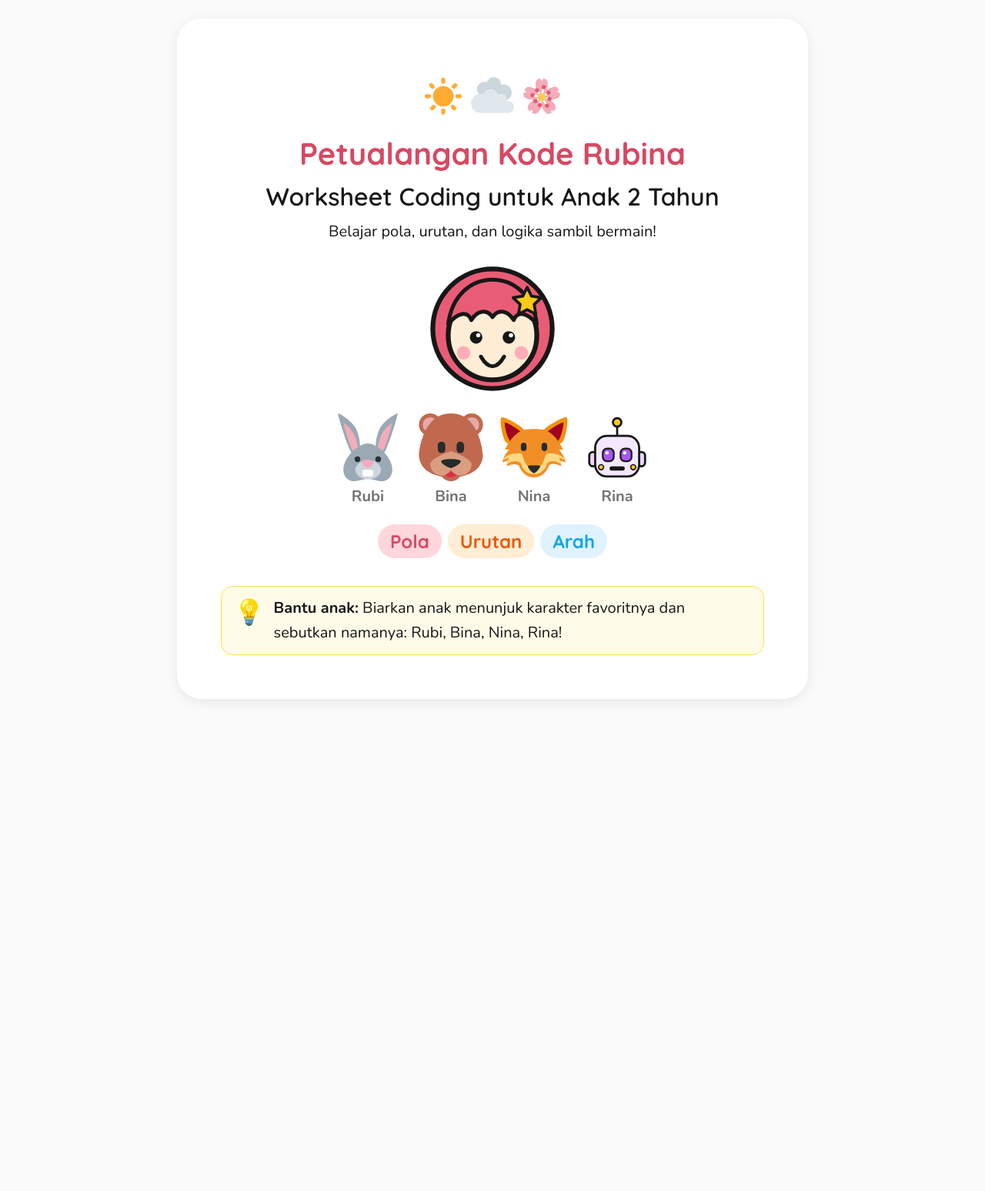
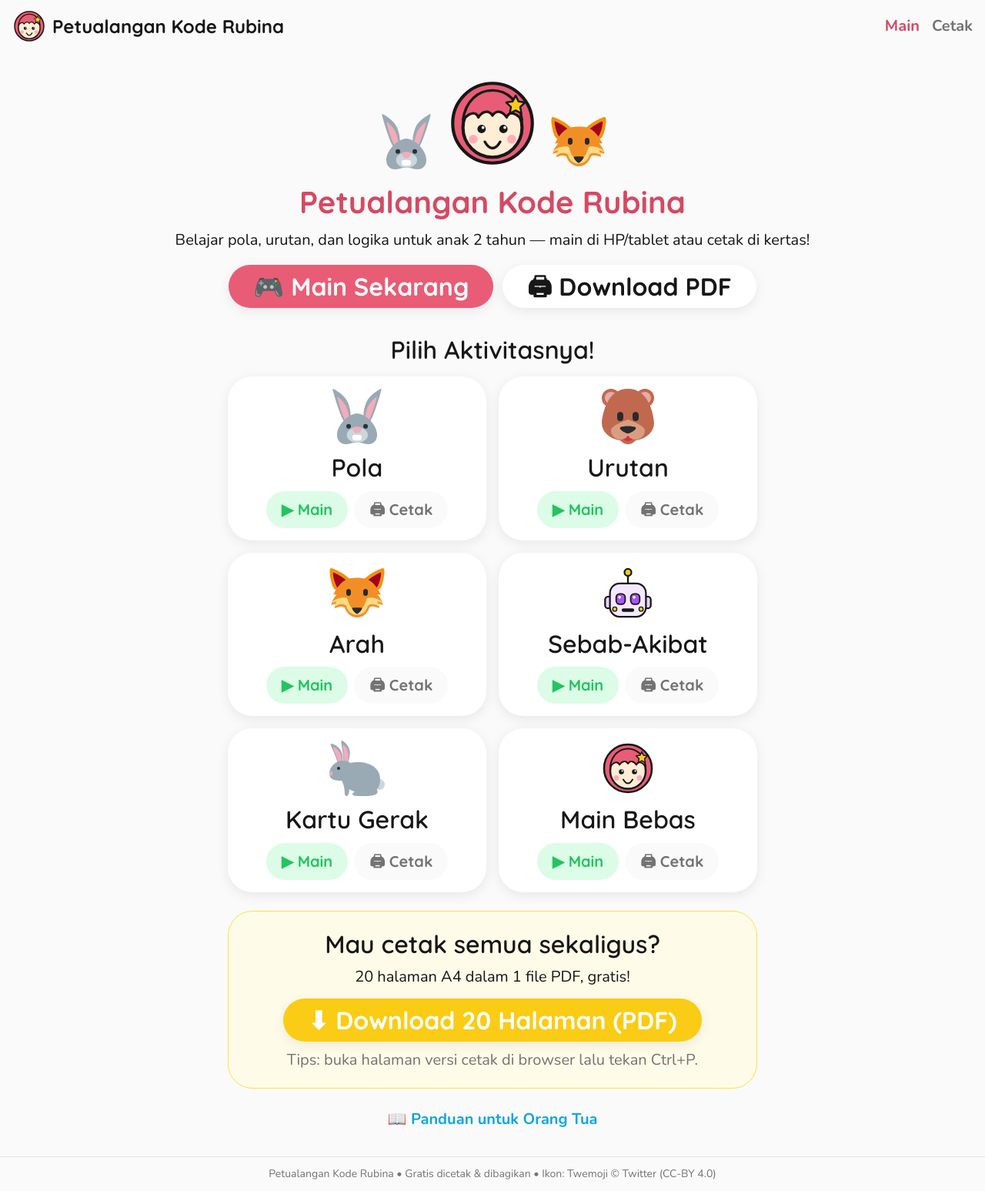
Before and after one commit to vrachmd/petualangan-kode-rubina, an Astro site: page /petualangan-kode-rubina/ in a window 1280 px wide. Shown: the whole page at 77% size. Before the commit the page ends 932 px from the top, so only its background shows below. Built offline with nearby package versions, Linux system fonts and the light colour scheme; Astro itself is replaced by a stand-in of ours.

Commit message:
feat: landing website (Main/Cetak/Download PDF), cover pindah ke /sampul/

```diff
--- a/src/pages/game/index.astro
+++ b/src/pages/game/index.astro
@@ -52,6 +52,6 @@ const KATEGORI: Kategori[] = [
       ))}
     </div>
 
-    <a href={`${base}`} class="mt-6 font-sans text-base text-muted">← Kembali ke sampul</a>
+    <a href={`${base}`} class="mt-6 font-sans text-base text-muted">← Beranda</a>
   </div>
 </WorksheetLayout>
--- a/src/pages/index.astro
+++ b/src/pages/index.astro
@@ -1,57 +1,105 @@
 ---
 import WorksheetLayout from "../layouts/WorksheetLayout.astro";
-import PageWrapper from "../components/layout/PageWrapper.astro";
-import ParentNote from "../components/layout/ParentNote.astro";
 import Text from "../components/base/Text.astro";
 import Icon from "../components/base/Icon.astro";
-import { NAMA_ANAK } from "../utils/nama";
+
+const base = import.meta.env.BASE_URL;
+const pdf = `${base}unduhan/petualangan-kode-rubina-full.pdf`;
+
+interface Menu {
+  nama: string;
+  ikon: string;
+  main: string;
+  cetak: string;
+}
+
+const MENU: Menu[] = [
+  { nama: "Pola", ikon: "rubi-kelinci", main: "/game/pola/01-ab", cetak: "/pola/01-ab" },
+  { nama: "Urutan", ikon: "bina-beruang", main: "/game/sequencing/01-cuci-tangan", cetak: "/sequencing/01-cuci-tangan" },
+  { nama: "Arah", ikon: "nina-rubah", main: "/game/arah/01-lacak-garis", cetak: "/arah/01-lacak-garis" },
+  { nama: "Sebab-Akibat", ikon: "rina-robot", main: "/game/sebab-akibat/01-tombol-lampu", cetak: "/sebab-akibat/01-tombol-lampu" },
+  { nama: "Kartu Gerak", ikon: "lompat", main: "/game/kartu-aktivitas", cetak: "/kartu-aktivitas" },
+  { nama: "Main Bebas", ikon: "rubina-anak", main: "/game/bebas/01-buat-pola", cetak: "/bebas/01-buat-pola" },
+];
+
+const url = (r: string) => `${base}${r.replace(/^\//, "")}`;
 ---
 
-<WorksheetLayout title="Sampul">
-  <PageWrapper>
-    <div class="flex flex-1 flex-col items-center gap-5 py-4 text-center">
-      <div class="flex items-center gap-3">
-        <Icon name="matahari" size={48} />
-        <Icon name="awan" size={56} />
-        <Icon name="bunga" size={48} />
+<WorksheetLayout title="Beranda">
+  <div class="flex min-h-screen flex-col bg-background font-sans text-ink">
+    <!-- Navigasi -->
+    <nav class="flex items-center justify-between px-4 py-3">
+      <a href={url("/")} class="flex items-center gap-2">
+        <Icon name="rubina-anak" size={44} />
+        <span class="font-display text-lg font-bold">Petualangan Kode Rubina</span>
+      </a>
+      <div class="flex gap-4 font-sans text-base font-bold">
+        <a href={url("/game/")} class="text-rubina-pink-600">Main</a>
+        <a href={url("/panduan-orang-tua")} class="text-muted">Cetak</a>
       </div>
+    </nav>
 
+    <!-- Hero -->
+    <header class="flex flex-col items-center gap-4 px-4 py-8 text-center">
+      <div class="flex items-end justify-center gap-4">
+        <Icon name="rubi-kelinci" size={72} />
+        <Icon name="rubina-anak" size={120} />
+        <Icon name="nina-rubah" size={72} />
+      </div>
       <div>
-        <Text as="h1" variant="title" class="text-rubina-pink-600">Petualangan Kode {NAMA_ANAK}</Text>
-        <Text variant="heading" class="mt-2">Worksheet Coding untuk Anak 2 Tahun</Text>
-        <Text variant="body" class="mt-2">Belajar pola, urutan, dan logika sambil bermain!</Text>
+        <Text as="h1" variant="title" class="text-rubina-pink-600">Petualangan Kode Rubina</Text>
+        <Text variant="body" class="mt-2">Belajar pola, urutan, dan logika untuk anak 2 tahun — main di HP/tablet atau cetak di kertas!</Text>
       </div>
+      <div class="flex flex-wrap justify-center gap-3">
+        <a href={url("/game/")} class="game-tap flex min-h-[56px] items-center rounded-full bg-rubina-pink-500 px-8 font-display text-xl font-bold text-white shadow-card">
+          🎮 Main Sekarang
+        </a>
+        <a href={pdf} download class="game-tap flex min-h-[56px] items-center rounded-full bg-surface px-8 font-display text-xl font-bold shadow-card">
+          🖨 Download PDF
+        </a>
+      </div>
+    </header>
 
-      <Icon name="rubina-anak" size={180} />
+    <!-- Pilih aktivitas -->
+    <main class="mx-auto flex w-full max-w-[720px] flex-col gap-6 px-4 pb-8">
+      <section>
+        <Text as="h2" variant="heading" class="mb-3 text-center">Pilih Aktivitasnya!</Text>
+        <div class="grid grid-cols-2 gap-4">
+          {MENU.map((m) => (
+            <div class="flex flex-col items-center gap-2 rounded-xl bg-surface p-4 text-center shadow-card">
+              <Icon name={m.ikon} size={72} />
+              <Text variant="heading">{m.nama}</Text>
+              <div class="flex gap-2">
+                <a href={url(m.main)} class="game-tap flex min-h-[48px] items-center rounded-full bg-rubina-mint-100 px-5 font-display text-base font-bold text-rubina-mint-600">
+                  ▶ Main
+                </a>
+                <a href={url(m.cetak)} class="game-tap flex min-h-[48px] items-center rounded-full bg-background px-5 font-display text-base font-bold text-muted">
+                  🖨 Cetak
+                </a>
+              </div>
+            </div>
+          ))}
+        </div>
+      </section>
 
-      <div class="flex items-end justify-center gap-5">
-        <span class="flex flex-col items-center gap-1">
-          <Icon name="rubi-kelinci" size={88} />
-          <Text variant="note"><strong>Rubi</strong></Text>
-        </span>
-        <span class="flex flex-col items-center gap-1">
-          <Icon name="bina-beruang" size={88} />
-          <Text variant="note"><strong>Bina</strong></Text>
-        </span>
-        <span class="flex flex-col items-center gap-1">
-          <Icon name="nina-rubah" size={88} />
-          <Text variant="note"><strong>Nina</strong></Text>
-        </span>
-        <span class="flex flex-col items-center gap-1">
-          <Icon name="rina-robot" size={88} />
-          <Text variant="note"><strong>Rina</strong></Text>
-        </span>
-      </div>
+      <section class="rounded-xl bg-rubina-sunny-50 border border-rubina-sunny-200 p-5 text-center">
+        <Text variant="heading">Mau cetak semua sekaligus?</Text>
+        <Text variant="body" class="mt-1">20 halaman A4 dalam 1 file PDF, gratis!</Text>
+        <a href={pdf} download class="game-tap mt-3 inline-flex min-h-[56px] items-center rounded-full bg-rubina-sunny-500 px-8 font-display text-xl font-bold text-white shadow-card">
+          ⬇ Download 20 Halaman (PDF)
+        </a>
+        <Text variant="note" class="mt-2">Tips: buka halaman versi cetak di browser lalu tekan Ctrl+P.</Text>
+      </section>
 
-      <div class="flex flex-wrap justify-center gap-2">
-        <span class="rounded-full bg-rubina-pink-100 px-4 py-1 font-display text-lg font-bold text-rubina-pink-600">Pola</span>
-        <span class="rounded-full bg-rubina-peach-100 px-4 py-1 font-display text-lg font-bold text-rubina-peach-600">Urutan</span>
-        <span class="rounded-full bg-rubina-sky-100 px-4 py-1 font-display text-lg font-bold text-rubina-sky-600">Arah</span>
-      </div>
-    </div>
+      <section class="text-center">
+        <a href={url("/panduan-orang-tua")} class="font-sans text-base font-bold text-rubina-sky-600">
+          📖 Panduan untuk Orang Tua
+        </a>
+      </section>
+    </main>
 
-    <div class="mt-auto">
-      <ParentNote instruksi="Biarkan anak menunjuk karakter favoritnya dan sebutkan namanya: Rubi, Bina, Nina, Rina!" />
-    </div>
-  </PageWrapper>
+    <footer class="border-t border-line py-3 text-center">
+      <p class="font-sans text-sm text-muted">Petualangan Kode Rubina • Gratis dicetak & dibagikan • Ikon: Twemoji © Twitter (CC-BY 4.0)</p>
+    </footer>
+  </div>
 </WorksheetLayout>
--- /dev/null
+++ b/src/pages/sampul.astro
@@ -0,0 +1,57 @@
+---
+import WorksheetLayout from "../layouts/WorksheetLayout.astro";
+import PageWrapper from "../components/layout/PageWrapper.astro";
+import ParentNote from "../components/layout/ParentNote.astro";
+import Text from "../components/base/Text.astro";
+import Icon from "../components/base/Icon.astro";
+import { NAMA_ANAK } from "../utils/nama";
+---
+
+<WorksheetLayout title="Sampul">
+  <PageWrapper>
+    <div class="flex flex-1 flex-col items-center gap-5 py-4 text-center">
+      <div class="flex items-center gap-3">
+        <Icon name="matahari" size={48} />
+        <Icon name="awan" size={56} />
+        <Icon name="bunga" size={48} />
+      </div>
+
+      <div>
+        <Text as="h1" variant="title" class="text-rubina-pink-600">Petualangan Kode {NAMA_ANAK}</Text>
+        <Text variant="heading" class="mt-2">Worksheet Coding untuk Anak 2 Tahun</Text>
+        <Text variant="body" class="mt-2">Belajar pola, urutan, dan logika sambil bermain!</Text>
+      </div>
+
+      <Icon name="rubina-anak" size={180} />
+
+      <div class="flex items-end justify-center gap-5">
+        <span class="flex flex-col items-center gap-1">
+          <Icon name="rubi-kelinci" size={88} />
+          <Text variant="note"><strong>Rubi</strong></Text>
+        </span>
+        <span class="flex flex-col items-center gap-1">
+          <Icon name="bina-beruang" size={88} />
+          <Text variant="note"><strong>Bina</strong></Text>
+        </span>
+        <span class="flex flex-col items-center gap-1">
+          <Icon name="nina-rubah" size={88} />
+          <Text variant="note"><strong>Nina</strong></Text>
+        </span>
+        <span class="flex flex-col items-center gap-1">
+          <Icon name="rina-robot" size={88} />
+          <Text variant="note"><strong>Rina</strong></Text>
+        </span>
+      </div>
+
+      <div class="flex flex-wrap justify-center gap-2">
+        <span class="rounded-full bg-rubina-pink-100 px-4 py-1 font-display text-lg font-bold text-rubina-pink-600">Pola</span>
+        <span class="rounded-full bg-rubina-peach-100 px-4 py-1 font-display text-lg font-bold text-rubina-peach-600">Urutan</span>
+        <span class="rounded-full bg-rubina-sky-100 px-4 py-1 font-display text-lg font-bold text-rubina-sky-600">Arah</span>
+      </div>
+    </div>
+
+    <div class="mt-auto">
+      <ParentNote instruksi="Biarkan anak menunjuk karakter favoritnya dan sebutkan namanya: Rubi, Bina, Nina, Rina!" />
+    </div>
+  </PageWrapper>
+</WorksheetLayout>
--- a/src/scripts/pages.ts
+++ b/src/scripts/pages.ts
@@ -17,7 +17,7 @@ export function distRel(route: string): string {
 }
 
 export const PAGES: Halaman[] = [
-  { id: "00-sampul", route: "/" },
+  { id: "00-sampul", route: "/sampul" },
   { id: "01-panduan-orang-tua", route: "/panduan-orang-tua" },
   { id: "02-pola-ab", route: "/pola/01-ab" },
   { id: "03-pola-abb", route: "/pola/02-abb" },
```
Also changed, not shown: AGENTS.md (+2 -1 lines), docs/03-KONTEN_WORKSHEET.md (+1 -1 lines), CHANGELOG.md, 1 other file.
